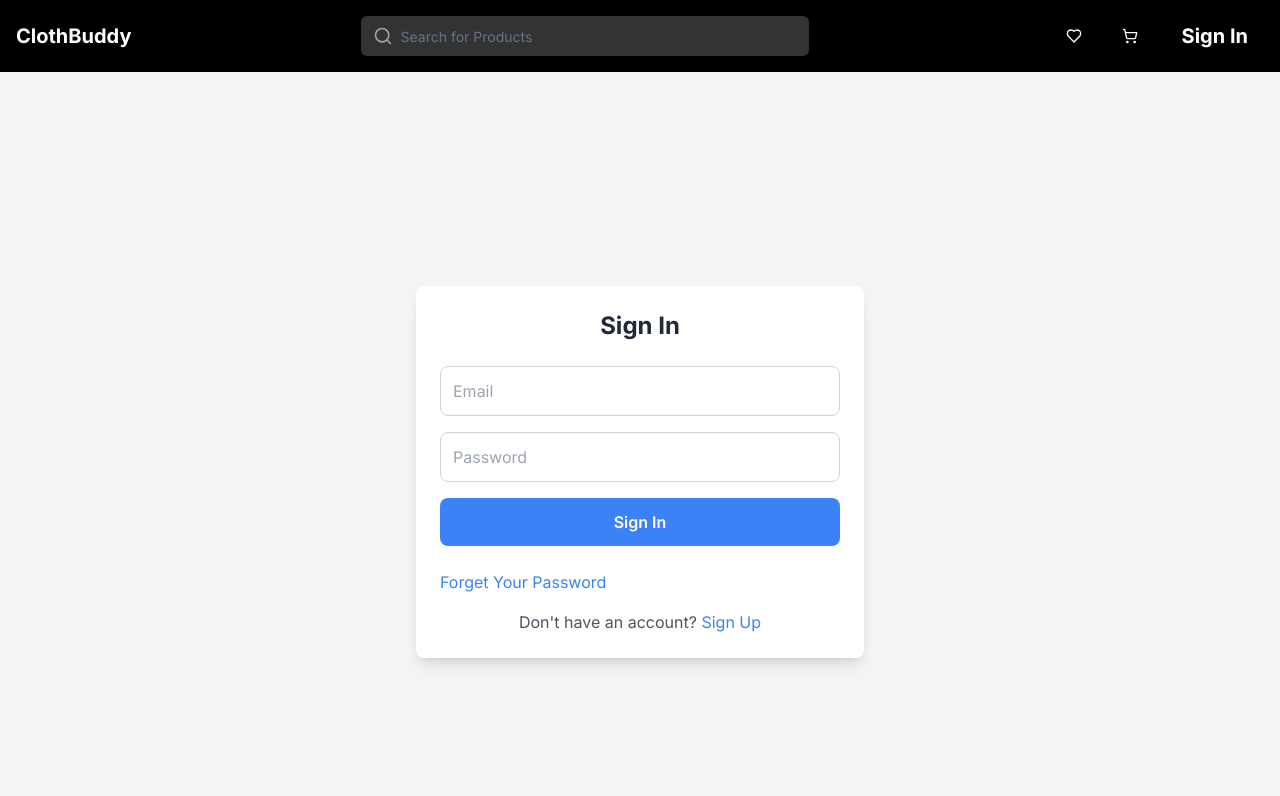
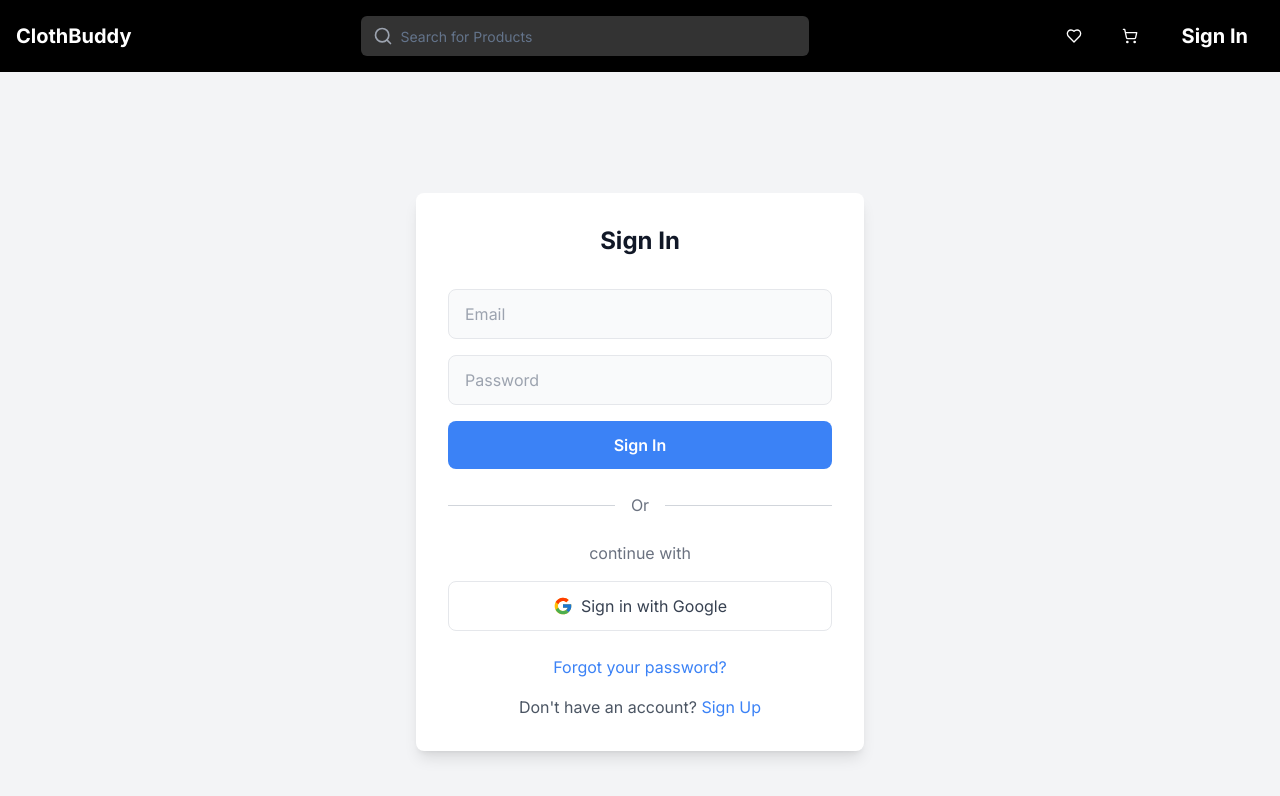
Before and after one commit to devSid-os/buyer-user-frontend2, a Next.js app: page /auth/signin in a window 1280 px wide. Shown: the top 796 px of the page. Built offline with nearby package versions, Linux system fonts and the light colour scheme; no server answers.

Commit message:
Added Firebase Authentication(Google) : See README.md

```diff
--- a/app/auth/signin/page.tsx
+++ b/app/auth/signin/page.tsx
@@ -1,54 +1,82 @@
+// app/auth/signin/page.tsx
 "use client";
-import { useState } from "react";
+import { useAuth } from "@/contexts/AuthContext";
 import Link from "next/link";
+import Image from "next/image";
 
 const Signin = () => {
-  const [email, setEmail] = useState("");
-  const [password, setPassword] = useState("");
-
-  const handleSubmit = (e: React.FormEvent) => {
-    e.preventDefault();
-    alert("Login successful");
-  };
+  const { signInWithGoogle } = useAuth();
 
   return (
-    <div className="flex min-h-screen items-center justify-center bg-gray-100 px-4">
-      <div className="w-full max-w-md bg-white shadow-lg rounded-lg p-6">
-        <h2 className="text-2xl font-bold text-center text-gray-800 mb-6">Sign In</h2>
+    <div className="min-h-screen flex items-center justify-center bg-gray-100">
+      <div className="w-full max-w-md p-8 bg-white rounded-lg shadow-lg">
+        <h2 className="text-2xl font-bold text-center text-gray-900 mb-8">Sign In</h2>
 
-        <form onSubmit={handleSubmit} className="space-y-4">
+        <form className="space-y-4 mb-6">
+          <div>
             <input
               type="email"
               placeholder="Email"
-            className="w-full p-3 border border-gray-300 rounded-lg focus:outline-none focus:ring-2 focus:ring-blue-500"
-            value={email}
-            onChange={(e) => setEmail(e.target.value)}
+              className="w-full px-4 py-3 text-gray-600 bg-gray-50 border border-gray-200 rounded-lg focus:outline-none focus:ring-2 focus:ring-blue-500"
               required
             />
+          </div>
 
+          <div>
             <input
               type="password"
               placeholder="Password"
-            className="w-full p-3 border border-gray-300 rounded-lg focus:outline-none focus:ring-2 focus:ring-blue-500"
-            value={password}
-            onChange={(e) => setPassword(e.target.value)}
+              className="w-full px-4 py-3 text-gray-600 bg-gray-50 border border-gray-200 rounded-lg focus:outline-none focus:ring-2 focus:ring-blue-500"
               required
             />
+          </div>
 
           <button
             type="submit"
-            className="w-full bg-blue-500 text-white font-semibold py-3 rounded-lg hover:bg-blue-600 transition duration-300"
+            className="w-full py-3 px-4 bg-blue-500 hover:bg-blue-600 text-white font-semibold rounded-lg transition duration-200"
           >
             Sign In
           </button>
-        </form><br/>
-         <p><Link href="#" className="text-blue-500 hover:underline">Forget Your Password</Link></p>
-        <p className="text-center text-gray-600 mt-4">
+        </form>
+
+        <div className="relative flex items-center justify-center mb-6">
+          <div className="flex-grow border-t border-gray-300"></div>
+          <div className="flex-shrink mx-4 text-gray-500">Or</div>
+          <div className="flex-grow border-t border-gray-300"></div>
+        </div>
+        <div className="text-center text-gray-500 mb-4">continue with</div>
+
+        <button
+          onClick={signInWithGoogle}
+          className="w-full flex items-center justify-center gap-2 px-4 py-3 border border-gray-200 rounded-lg hover:bg-gray-50 transition duration-200"
+        >
+          <Image
+            src="/google.svg"
+            alt="Google"
+            width={20}
+            height={20}
+            className="w-5 h-5"
+          />
+          <span className="text-gray-700">Sign in with Google</span>
+        </button>
+
+        <div className="mt-6 text-center">
+          <Link
+            href="#"
+            className="text-blue-500 hover:underline"
+          >
+            Forgot your password?
+          </Link>
+          <p className="mt-4 text-gray-600">
             Don't have an account?{" "}
-          <Link href="/auth/signup" className="text-blue-500 hover:underline">
+            <Link
+              href="/auth/signup"
+              className="text-blue-500 hover:underline"
+            >
               Sign Up
             </Link>
           </p>
+        </div>
       </div>
     </div>
   );
--- a/app/auth/signup/page.tsx
+++ b/app/auth/signup/page.tsx
@@ -26,7 +26,7 @@ const Signup = () => {
           <input
             type="email"
             placeholder="Email"
-            className="w-full p-3 border border-gray-300 rounded-lg focus:outline-none focus:ring-2 focus:ring-blue-500"
+            className="w-full p-3 border text-gray-600 rounded-lg focus:outline-none focus:ring-2 focus:ring-blue-500"
             value={email}
             onChange={(e) => setEmail(e.target.value)}
             required
@@ -35,21 +35,21 @@ const Signup = () => {
           <input
             type="number"
             placeholder="Aadhar Number"
-            className="w-full p-3 border border-gray-300 rounded-lg focus:outline-none focus:ring-2 focus:ring-blue-500"
+            className="w-full p-3 border text-gray-600 rounded-lg focus:outline-none focus:ring-2 focus:ring-blue-500"
             required
           />
 
           <input
             type="number"
             placeholder="PAN Number"
-            className="w-full p-3 border border-gray-300 rounded-lg focus:outline-none focus:ring-2 focus:ring-blue-500"
+            className="w-full p-3 border text-gray-600 rounded-lg focus:outline-none focus:ring-2 focus:ring-blue-500"
             required
           />
 
           <input
             type="password"
             placeholder="Password"
-            className="w-full p-3 border border-gray-300 rounded-lg focus:outline-none focus:ring-2 focus:ring-blue-500"
+            className="w-full p-3 border text-gray-600 rounded-lg focus:outline-none focus:ring-2 focus:ring-blue-500"
             value={password}
             onChange={(e) => setPassword(e.target.value)}
             required
--- a/app/layout.tsx
+++ b/app/layout.tsx
@@ -1,7 +1,8 @@
+// app/layout.tsx
 import "./globals.css"
 import { Inter } from "next/font/google"
 import Navbar from "@/components/Navbar"
-
+import { AuthProvider } from "@/contexts/AuthContext"
 
 const inter = Inter({ subsets: ["latin"] })
 
@@ -18,8 +19,10 @@ export default function RootLayout({
   return (
     <html lang="en">
       <body className={inter.className}>
-        <Navbar />
-        {children}
+        <AuthProvider>
+          <Navbar />
+          {children}
+        </AuthProvider>
       </body>
     </html>
   )
--- a/app/page.tsx
+++ b/app/page.tsx
@@ -1,15 +1,25 @@
+'use client';
 
 import { Hero } from '@/components/Hero'
 import { Footer } from '@/components/Footer'
+import { useAuth } from '@/contexts/AuthContext';
 
 export default function Page() {
+  const { user } = useAuth();
+
   return (
     <>
       <main>
+        {user && (
+          <div className="bg-gray-100 p-4 text-center">
+            <h1 className="text-xl font-semibold text-gray-800">
+              Welcome {user.displayName}
+            </h1>
+          </div>
+        )}
         <Hero />
       </main>
       <Footer />
     </>
-
   )
 }
--- a/components/Navbar.tsx
+++ b/components/Navbar.tsx
@@ -49,7 +49,7 @@ export default function Navbar() {
 
           {/* Sign In Button */}
           <Button  variant="ghost" className="text-white hover:bg-gray-800">
-          <Link href="/signin" className="text-white text-xl font-bold">
+          <Link href="/auth/signin" className="text-white text-xl font-bold">
 
           Sign In
         </Link>
--- /dev/null
+++ b/contexts/AuthContext.tsx
@@ -0,0 +1,67 @@
+// contexts/AuthContext.tsx
+'use client';
+
+import { createContext, useContext, useEffect, useState } from 'react';
+import {
+  signInWithPopup,
+  signOut as firebaseSignOut,
+  onAuthStateChanged,
+  User
+} from 'firebase/auth';
+import { auth, googleProvider } from '@/lib/firebase';
+import { useRouter } from 'next/navigation';
+
+interface AuthContextType {
+  user: User | null;
+  loading: boolean;
+  signInWithGoogle: () => Promise<void>;
+  signOut: () => Promise<void>;
+}
+
+const AuthContext = createContext<AuthContextType>({
+  user: null,
+  loading: true,
+  signInWithGoogle: async () => {},
+  signOut: async () => {},
+});
+
+export function AuthProvider({ children }: { children: React.ReactNode }) {
+  const [user, setUser] = useState<User | null>(null);
+  const [loading, setLoading] = useState(true);
+  const router = useRouter();
+
+  useEffect(() => {
+    const unsubscribe = onAuthStateChanged(auth, (user) => {
+      setUser(user);
+      setLoading(false);
+    });
+
+    return () => unsubscribe();
+  }, []);
+
+  const signInWithGoogle = async () => {
+    try {
+      await signInWithPopup(auth, googleProvider);
+      router.push('/');
+    } catch (error) {
+      console.error('Error signing in with Google:', error);
+    }
+  };
+
+  const signOut = async () => {
+    try {
+      await firebaseSignOut(auth);
+      router.push('/');
+    } catch (error) {
+      console.error('Error signing out:', error);
+    }
+  };
+
+  return (
+    <AuthContext.Provider value={{ user, loading, signInWithGoogle, signOut }}>
+      {children}
+    </AuthContext.Provider>
+  );
+}
+
+export const useAuth = () => useContext(AuthContext);
--- /dev/null
+++ b/lib/firebase.ts
@@ -0,0 +1,19 @@
+// lib/firebase.ts
+import { initializeApp, getApps } from 'firebase/app';
+import { getAuth, GoogleAuthProvider } from 'firebase/auth';
+
+const firebaseConfig = {
+  apiKey: process.env.NEXT_PUBLIC_FIREBASE_API_KEY,
+  authDomain: process.env.NEXT_PUBLIC_FIREBASE_AUTH_DOMAIN,
+  projectId: process.env.NEXT_PUBLIC_FIREBASE_PROJECT_ID,
+  storageBucket: process.env.NEXT_PUBLIC_FIREBASE_STORAGE_BUCKET,
+  messagingSenderId: process.env.NEXT_PUBLIC_FIREBASE_MESSAGING_SENDER_ID,
+  appId: process.env.NEXT_PUBLIC_FIREBASE_APP_ID
+};
+
+// Initialize Firebase
+const app = getApps().length ? getApps()[0] : initializeApp(firebaseConfig);
+const auth = getAuth(app);
+const googleProvider = new GoogleAuthProvider();
+
+export { auth, googleProvider };
--- a/package.json
+++ b/package.json
@@ -12,6 +12,7 @@
     "@radix-ui/react-slot": "^1.1.1",
     "class-variance-authority": "^0.7.1",
     "clsx": "^2.1.1",
+    "firebase": "^11.3.0",
     "lucide-react": "^0.474.0",
     "next": "^15.1.6",
     "react": "^19.0.0",
```
Also changed, not shown: public/google.svg (added), 1 other file (tests, documents, lock files or other folders). Lines whose indentation alone changed are shown as unchanged.
